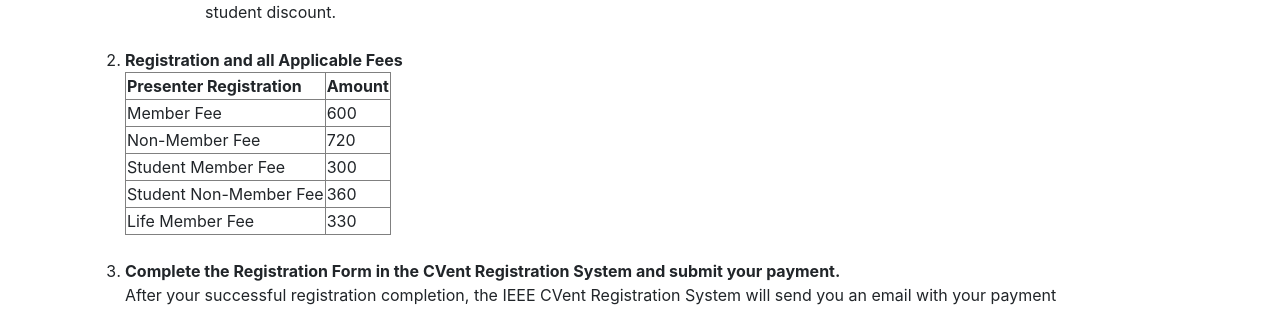
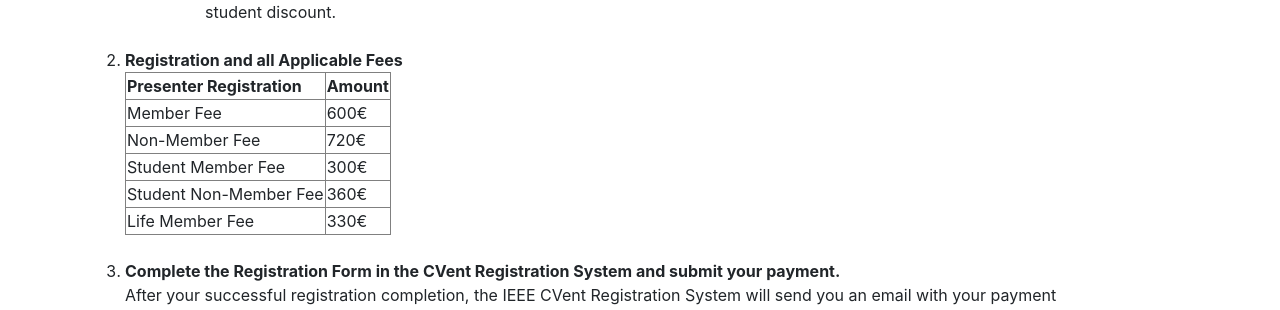
Before and after one commit to cyber-science/2022, a Jekyll site: the page built from _pages/registration.md, in a window 1280 px wide. Shown: the part 934-1244 px from the top of the page. Built offline with Jekyll 4.4.1, drawn with Linux system fonts in a browser that asks for light colours; some of the changed lines change nothing that is shown.

Commit message:
minor edit

```diff
--- a/_pages/registration.md
+++ b/_pages/registration.md
@@ -44,11 +44,11 @@ permalink: /registration/
 <li><a name="2"><b>Registration and all Applicable Fees</b></a><br/>
 <table border=1><tr><td>
 <b>Presenter Registration</b></td><td>	<b>Amount</b>
-</td></tr><tr><td>Member Fee	</td><td>600
-</td></tr><tr><td>Non-Member Fee	</td><td>720
-</td></tr><tr><td>Student Member Fee</td><td>300
-</td></tr><tr><td>Student Non-Member Fee</td><td>360
-</td></tr><tr><td>Life Member Fee	</td><td>330
+</td></tr><tr><td>Member Fee	</td><td>600&euro;
+</td></tr><tr><td>Non-Member Fee	</td><td>720&euro;
+</td></tr><tr><td>Student Member Fee</td><td>300&euro;
+</td></tr><tr><td>Student Non-Member Fee</td><td>360&euro;
+</td></tr><tr><td>Life Member Fee	</td><td>330&euro;
 </td></tr></table>
 </li>
 <br/>
```
